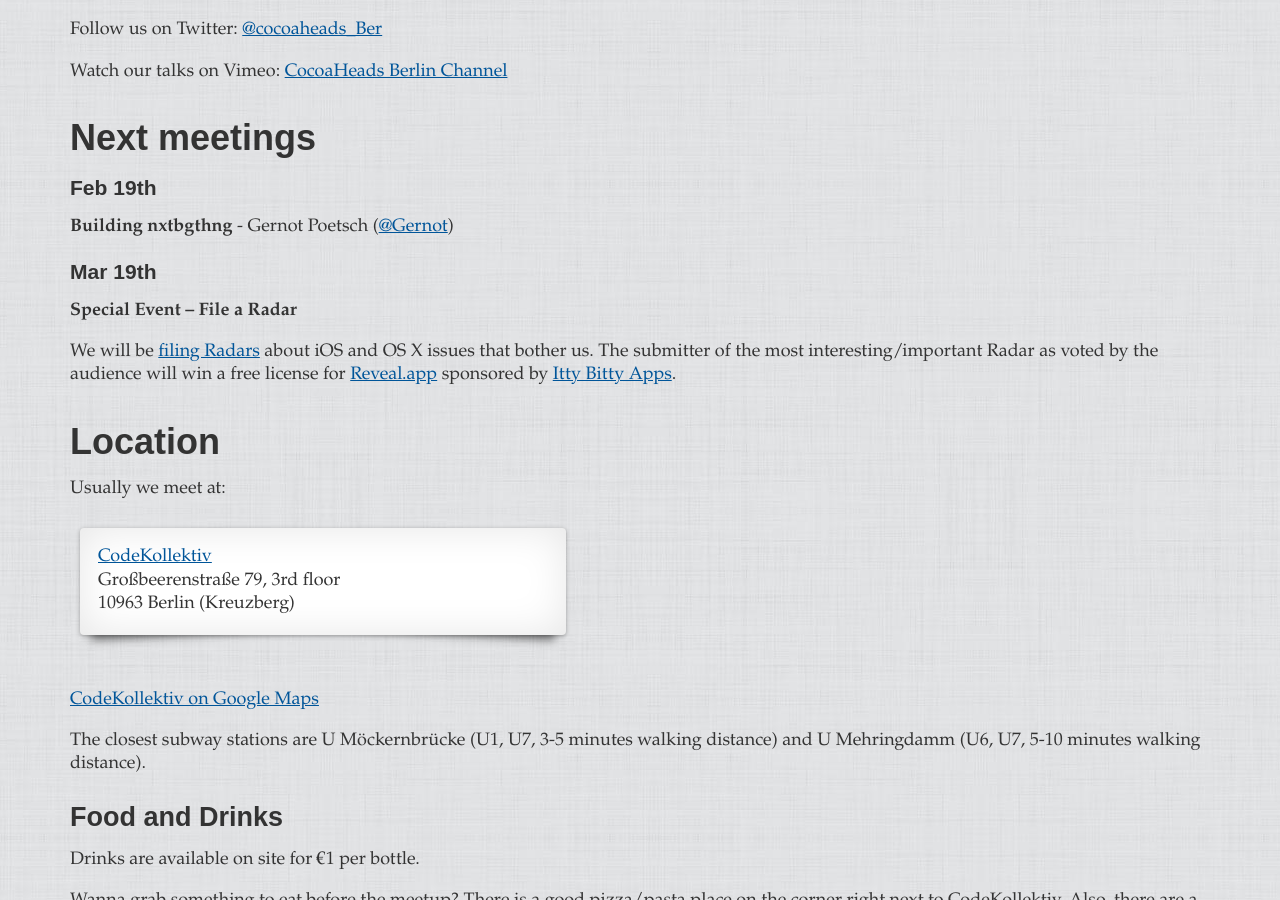
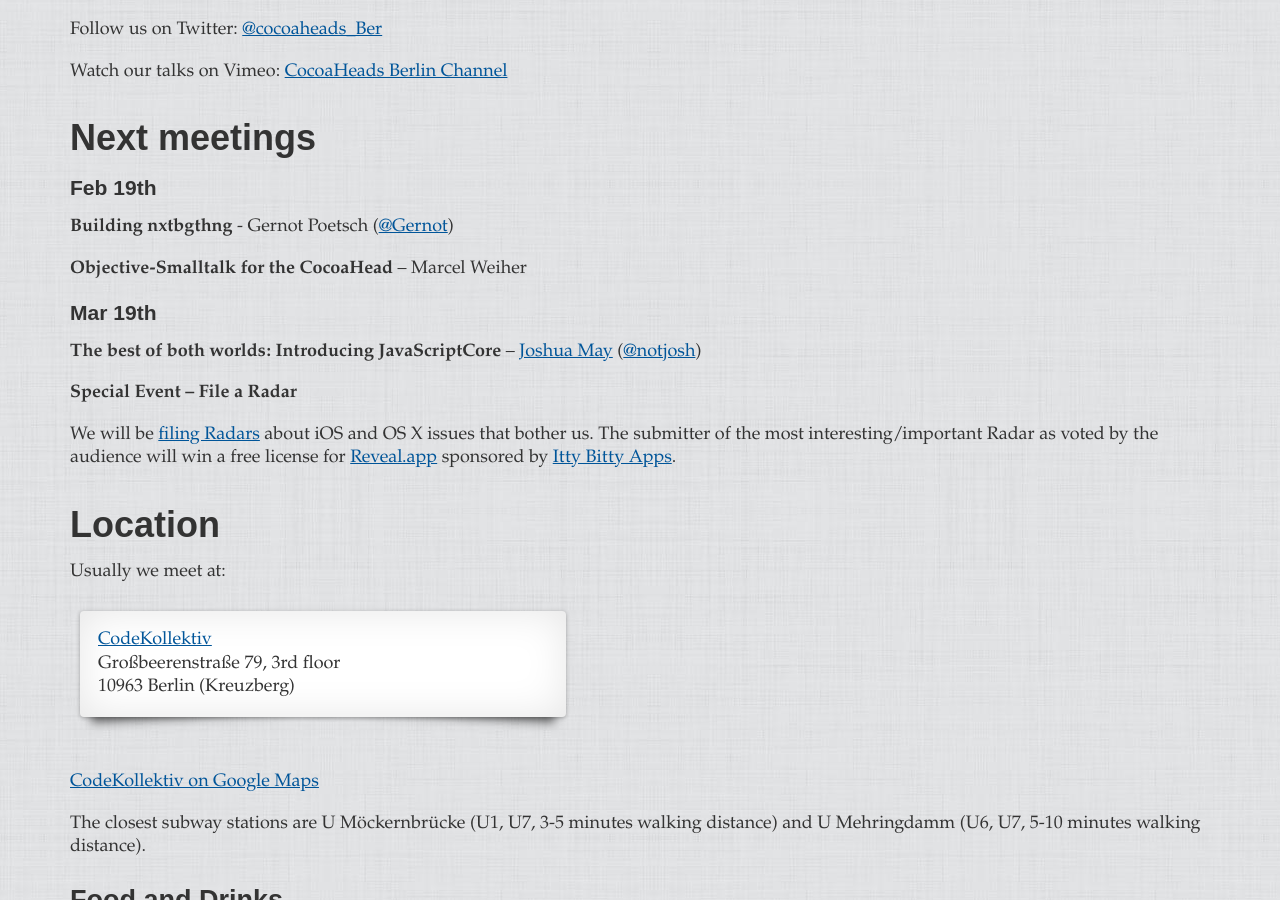
Before and after one commit to cocoaheads-berlin/cocoaheads-berlin.github.com, a Jekyll site: the page built from index.markdown, in a window 1280 px wide and 900 px high, scrolled down 470 px. Built offline with Jekyll 4.4.1, drawn with Linux system fonts in a browser that asks for light colours; some web fonts are replaced; Markdown is read by kramdown in place of the engine named in the settings.

Commit message:
added two new talks

```diff
--- a/index.markdown
+++ b/index.markdown
@@ -19,8 +19,12 @@ Watch our talks on Vimeo: [CocoaHeads Berlin Channel](https://vimeo.com/channels
 
 **Building nxtbgthng** - Gernot Poetsch ([@Gernot](https://twitter.com/gernot))
 
+**Objective-Smalltalk for the CocoaHead** – Marcel Weiher
+
 
 ### Mar 19th
+
+**The best of both worlds: Introducing JavaScriptCore** – [Joshua May](http://www.notjosh.com) ([@notjosh](https://twitter.com/notjosh))
 
 **Special Event – File a Radar**
 
```
